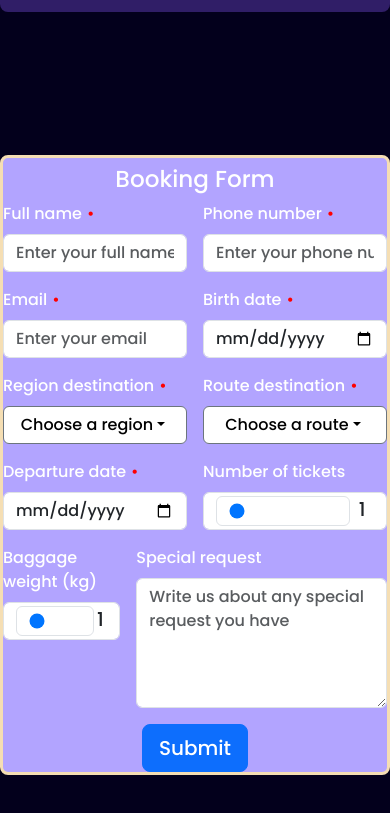
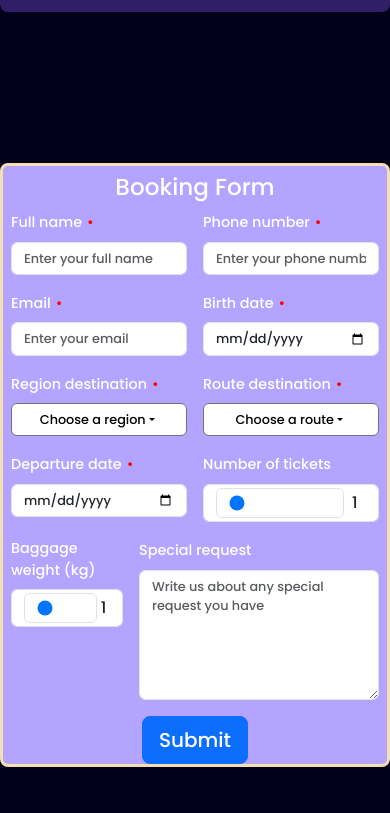
Before and after one commit to trihoang0110/airline-booking-v2, a plain HTML site: page index.html in a window 390 px wide. Shown: the part 801-1614 px from the top of the page. Drawn offline with nearby package versions, Linux system fonts and the light colour scheme.

Commit message:
new changes

```diff
--- a/index.css
+++ b/index.css
@@ -280,11 +280,33 @@ header.sticky ul li a:hover{
 @media (max-width: 767px) {
     #booking{
         /* width: 80%; */
-        padding: 0px 0px;
         width: 100%;
         height: 100%;
         /* margin-bottom: 20px; */
     }
 
+    .form-label{
+        color: White;
+        font-size: 0.9rem;
+
+    }
+    .form-control{
+        font-size: 0.8rem;
+    }
+
+    .dropdown-toggle{
+        font-size: 0.8rem;
+    }
+
+    .box .value{
+        font-size: 1rem;
+    }
+
+    .dropdown-item{
+        font-size: 0.9rem;
+
+    }
+
+
 
 }
```
Also changed, not shown: download.jpg (deleted).
